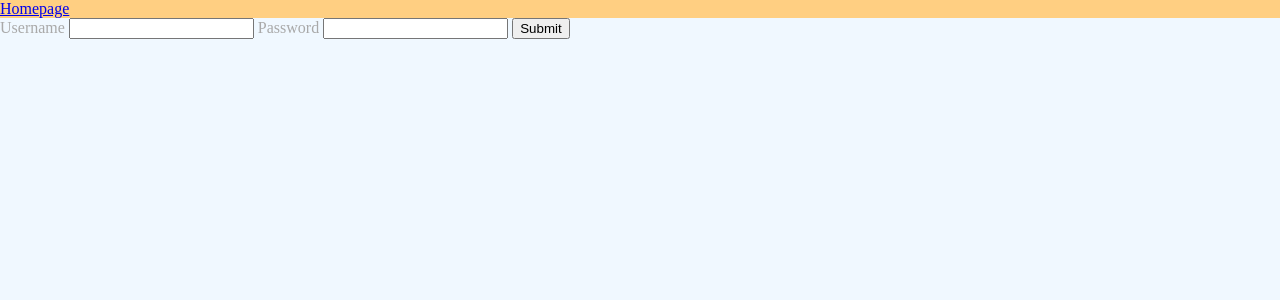
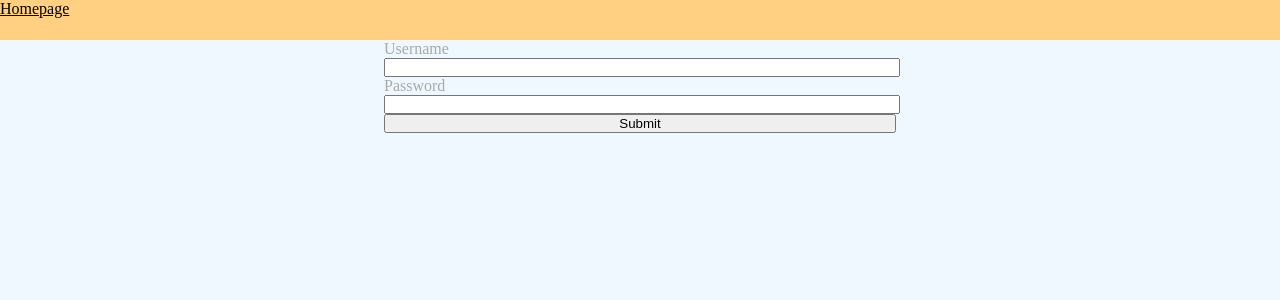
Before and after one commit to portrik/fake-a-gram, a PHP site: page /login.php in a window 1280 px wide. Shown: the top 300 px of the page. Run offline with PHP 8.4, Linux system fonts and the light colour scheme.

Commit message:
Start of CSS

```diff
--- a/css/style.css
+++ b/css/style.css
@@ -10,6 +10,21 @@ img {
     margin-left: 45vw;
 }
 
+a {
+    color: black;
+}
+
 nav {
     background: #FFCF82;
+    height: 5vh;
 }
+
+input {
+    width: 100%;
+    padding: 0;
+}
+
+.mainWrapper {
+    width: 40vw;
+    margin: auto;
+}
--- a/db_communication.php
+++ b/db_communication.php
@@ -110,6 +110,6 @@
         $user = get_user_id($conn, $username);
         $sql = 'INSERT INTO comments (comment, post, user) VALUES ("'. $comment .'", '. $post_id .', '. $user .')';
 
-        return $sql;
+        $conn -> query($sql);
     }
 ?>
--- a/login.php
+++ b/login.php
@@ -34,8 +34,7 @@
     <nav>
         <a href="/">Homepage</a>
     </nav>
-    <div>
-        <div>
+    <div class="mainWrapper">
         <form action="#" method="POST">
             <label for="username">Username
                 <input type="text" name="username" id="username" value="<?php echo isset($_POST["username"]) ? $_POST["username"] : "" ?>" required>
@@ -43,9 +42,8 @@
             <label for="password">Password
                 <input type="password" name="password" id="passsword" required>
             </label>
-                <input type="submit" name="submit" id="submit">
+            <label><input type="submit" name="submit" id="submit"></label>
         </form>
-        </div>
     </div>
 </body>
 
```
Lines whose indentation alone changed are shown as unchanged.
